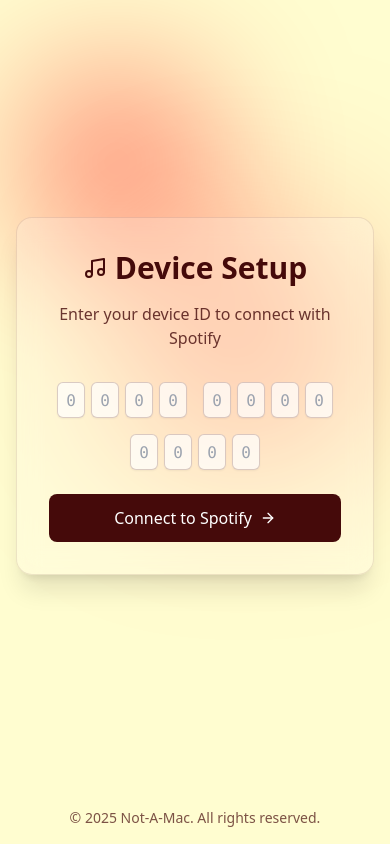
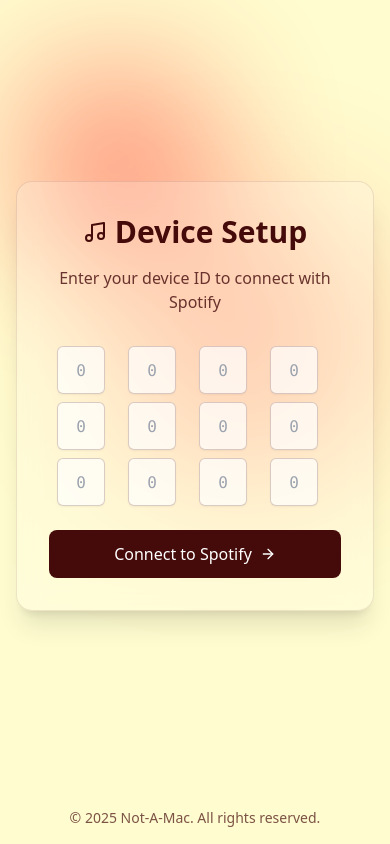
Before and after one commit to NeoDiuZ/not-a-mac, a Next.js app: page /setup in a window 390 px wide. Built offline with nearby package versions, Linux system fonts and the light colour scheme.

Commit message:
Implemented grid for mobile

```diff
--- a/app/setup/page.js
+++ b/app/setup/page.js
@@ -101,12 +101,8 @@
 
           <form onSubmit={handleSubmit} className="space-y-6">
             <div>
-              <div className="flex flex-wrap justify-center items-center gap-4 md:gap-6 px-2">
-                {[0, 4, 8].map((groupStart) => (
-                  <div key={groupStart} className="flex gap-1.5 md:gap-2">
-                    {Array(4).fill(0).map((_, j) => {
-                      const index = groupStart + j;
-                      return (
+              <div className="grid grid-cols-4 gap-2 md:grid-cols-none md:flex md:justify-center md:items-center md:gap-6 px-2">
+                {Array(12).fill(0).map((_, index) => (
                   <input
                     key={index}
                     ref={inputRefs[index]}
@@ -118,12 +114,9 @@
                     onChange={(e) => handleInputChange(index, e.target.value)}
                     onKeyDown={(e) => handleKeyDown(index, e)}
                     placeholder="0"
-                          className="w-7 h-9 md:w-8 md:h-10 text-center font-mono text-base rounded-md bg-white/70 border border-red-950/20 focus:border-red-950/60 focus:ring-1 focus:ring-red-950/30 focus:outline-none shadow-sm"
+                    className="w-12 h-12 md:w-8 md:h-10 text-center font-mono text-base rounded-md bg-white/70 border border-red-950/20 focus:border-red-950/60 focus:ring-1 focus:ring-red-950/30 focus:outline-none shadow-sm"
                     disabled={isLoading}
                   />
-                      );
-                    })}
-                  </div>
                 ))}
               </div>
               {error && <p className="mt-2 text-red-600 text-sm text-center">{error}</p>}
```
Lines whose indentation alone changed are shown as unchanged.
